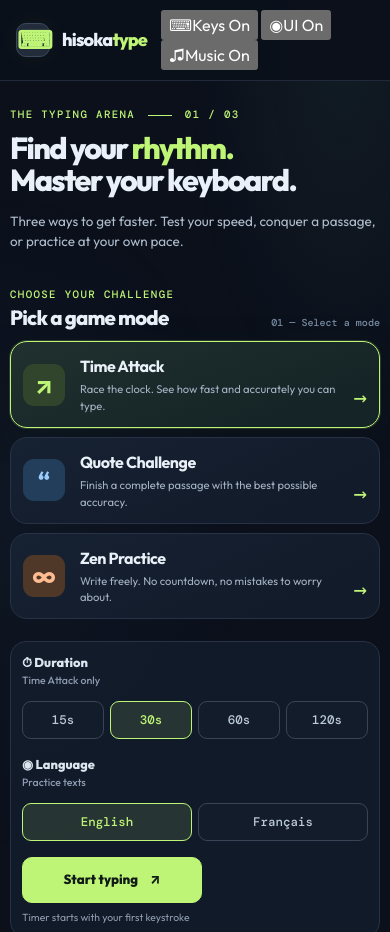
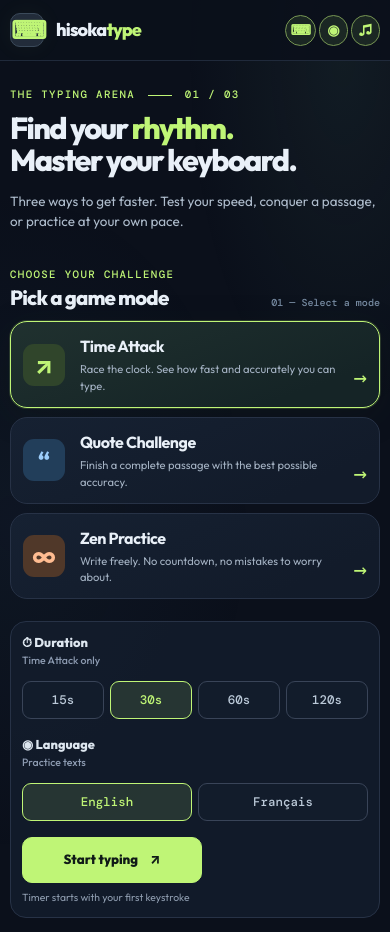
Before and after one commit to hisokaBK/brief-4-DOM-Gamification--Game-2, a plain HTML site: page index.html in a window 390 px wide. Shown: the top 932 px of the page. Drawn offline with nearby package versions, Linux system fonts and the light colour scheme.

Commit message:
style: responsive independent audio toggles in the shared header

```diff
--- a/style.css
+++ b/style.css
@@ -225,3 +225,27 @@ a{color:inherit;text-decoration:none}
 @media(prefers-reduced-motion:reduce){
  *,*::before,*::after{scroll-behavior:auto!important;transition-duration:.01ms!important;animation-duration:.01ms!important}
 }
+
+/* Independent, persistent sound controls in the shared header. */
+.sound-controls{display:flex;align-items:center;gap:7px}
+.sound-toggle{display:inline-flex;align-items:center;justify-content:center;gap:7px;min-height:35px;white-space:nowrap;padding:7px 11px;background:#161f2c;border:1px solid #38475a;border-radius:999px;color:#9dacc1;font:700 .71rem var(--font-ui);transition:border-color .16s,background .16s,color .16s}
+.sound-toggle.is-active{color:var(--accent);border-color:#779653;background:rgba(191,245,118,.1)}
+.sound-toggle:not(:disabled):hover{color:#eefdd2;border-color:var(--accent)}
+.sound-symbol{font-size:.95rem;line-height:1}
+.sound-label{letter-spacing:.01em}
+@media(max-width:680px){
+ .site-header{gap:7px}
+ .header-right{gap:7px}
+ .sound-controls{gap:5px}
+ .sound-toggle{padding:7px;min-width:34px;min-height:34px}
+ .sound-label{display:none}
+}
+@media(max-width:390px){
+ .site-header{padding-inline:10px}
+ .header-right{gap:5px}
+ .sound-controls{gap:3px}
+ .sound-toggle{min-width:29px;min-height:31px;padding:4px}
+ .sound-symbol{font-size:.89rem}
+ .icon-button{font-size:.75rem;padding:5px 7px;min-height:31px}
+ .icon-button span{display:none}
+}
```
